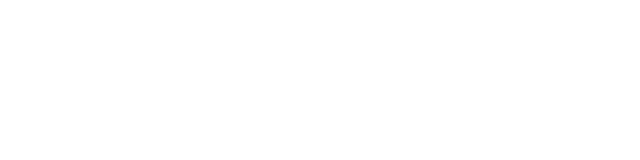
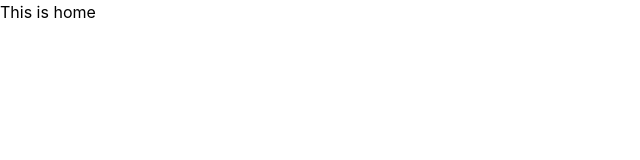
Before and after one commit to rokeyasultana/techmate, a React (Create React App) app in the folder product-resale-website/: page / in a window 1280 px wide. Shown: the top 160 px of the page, without its empty margins (0-640 px from the left). Built offline with nearby package versions, Linux system fonts and the light colour scheme.

Commit message:
router setup

```diff
--- a/product-resale-website/package.json
+++ b/product-resale-website/package.json
@@ -8,7 +8,7 @@
     "@testing-library/user-event": "^13.5.0",
     "react": "^18.2.0",
     "react-dom": "^18.2.0",
-    "react-router-dom": "^6.0.2",
+    "react-router-dom": "^6.4.3",
     "react-scripts": "5.0.1",
     "web-vitals": "^2.1.4"
   },
--- a/product-resale-website/src/App.js
+++ b/product-resale-website/src/App.js
@@ -1,10 +1,11 @@
+import { RouterProvider } from 'react-router-dom';
+import router from './Routes/Routes/Routes';
 
-import './App.css';
 
 function App() {
   return (
     <div >
-
+<RouterProvider router={router}></RouterProvider>
     </div>
   );
 }
--- /dev/null
+++ b/product-resale-website/src/Layout/Main.js
@@ -0,0 +1,16 @@
+import React from 'react';
+import { Outlet } from 'react-router-dom';
+import Navbar from '../Pages/Home/Home/Shared/Navbar/Navbar';
+import Footer from '../Pages/Home/Home/Shared/Footer/Footer';
+
+const Main = () => {
+    return (
+        <div>
+            <Navbar></Navbar>
+            <Outlet></Outlet>
+            <Footer></Footer>
+        </div>
+    );
+};
+
+export default Main;
--- /dev/null
+++ b/product-resale-website/src/Pages/Blog/Blog.js
@@ -0,0 +1,11 @@
+import React from 'react';
+
+const Blog = () => {
+    return (
+        <div>
+
+        </div>
+    );
+};
+
+export default Blog;
--- /dev/null
+++ b/product-resale-website/src/Pages/ErrorElement/ErrorElement.js
@@ -0,0 +1,11 @@
+import React from 'react';
+
+const ErrorElement = () => {
+    return (
+        <div>
+
+        </div>
+    );
+};
+
+export default ErrorElement;
--- /dev/null
+++ b/product-resale-website/src/Pages/Home/Home/Home.js
@@ -0,0 +1,11 @@
+import React from 'react';
+
+const Home = () => {
+    return (
+        <div>
+            <h2>This is home</h2>
+        </div>
+    );
+};
+
+export default Home;
--- /dev/null
+++ b/product-resale-website/src/Pages/Home/Home/Shared/Footer/Footer.js
@@ -0,0 +1,11 @@
+import React from 'react';
+
+const Footer = () => {
+    return (
+        <div>
+
+        </div>
+    );
+};
+
+export default Footer;
--- /dev/null
+++ b/product-resale-website/src/Pages/Home/Home/Shared/Navbar/Navbar.js
@@ -0,0 +1,11 @@
+import React from 'react';
+
+const Navbar = () => {
+    return (
+        <div>
+
+        </div>
+    );
+};
+
+export default Navbar;
--- /dev/null
+++ b/product-resale-website/src/Pages/Login/Login/Login.js
@@ -0,0 +1,11 @@
+import React from 'react';
+
+const Login = () => {
+    return (
+        <div>
+
+        </div>
+    );
+};
+
+export default Login;
--- /dev/null
+++ b/product-resale-website/src/Pages/Login/SignUp/SignUp.js
@@ -0,0 +1,11 @@
+import React from 'react';
+
+const SignUp = () => {
+    return (
+        <div>
+
+        </div>
+    );
+};
+
+export default SignUp;
--- /dev/null
+++ b/product-resale-website/src/Routes/Routes/Routes.js
@@ -0,0 +1,35 @@
+import { createBrowserRouter } from "react-router-dom";
+import Main from "../../Layout/Main";
+import Blog from "../../Pages/Blog/Blog";
+import ErrorElement from "../../Pages/ErrorElement/ErrorElement";
+import Home from "../../Pages/Home/Home/Home";
+import Login from "../../Pages/Login/Login/Login";
+import SignUp from "../../Pages/Login/SignUp/SignUp";
+
+
+ const router= createBrowserRouter([
+    {
+        path: '/',
+        element:<Main></Main>,
+        errorElement:<ErrorElement></ErrorElement>,
+        children:[
+            {
+                path: '/',
+                element:<Home></Home>
+            },
+            {
+                path: '/blog',
+                element:<Blog></Blog>
+            },
+            {
+                path: '/login',
+                element:<Login></Login>
+            },
+            {
+                path: '/signUp',
+                element:<SignUp></SignUp>
+            },
+        ]
+    }
+])
+export default router;
```
Also changed, not shown: 1 other file (tests, documents, lock files or other folders).
